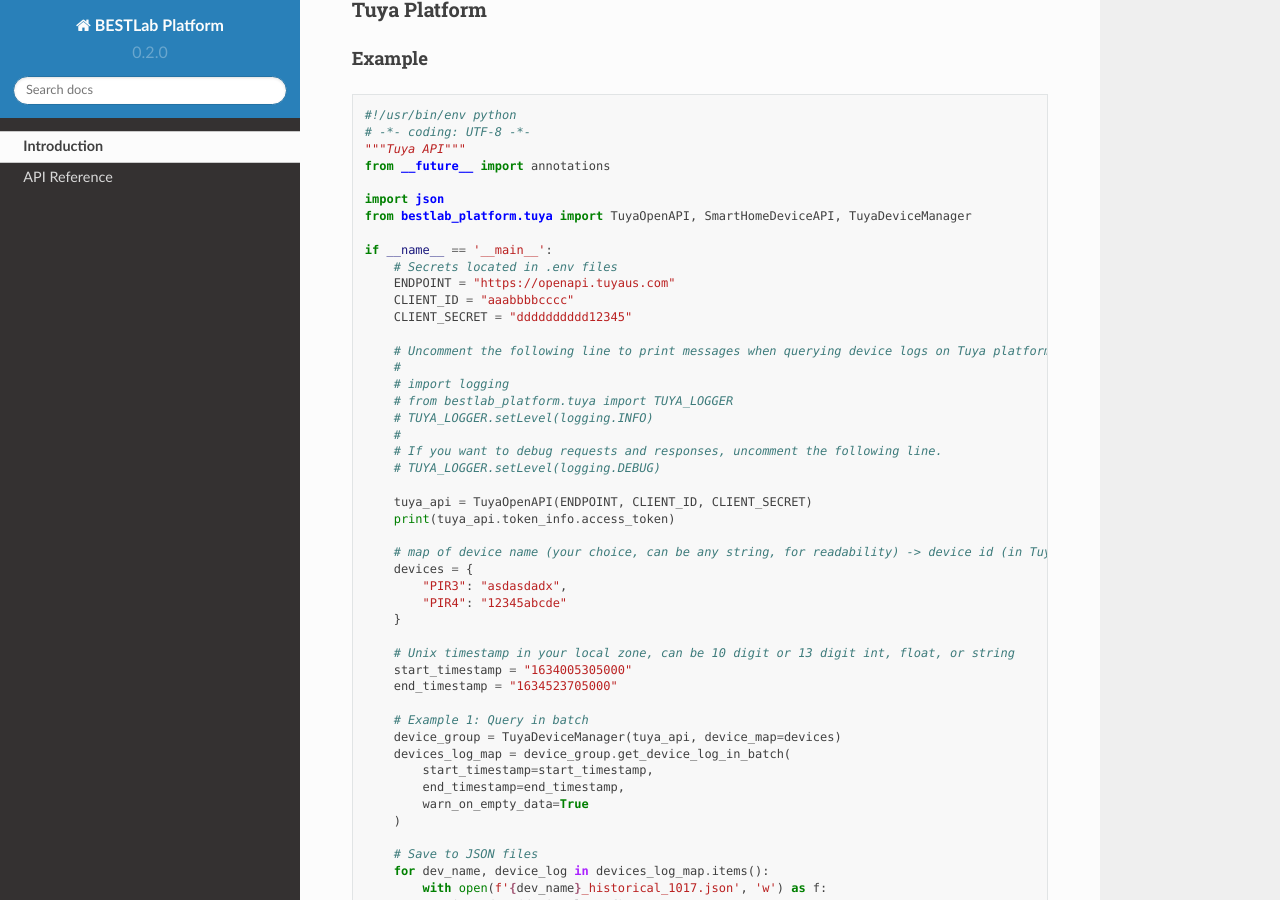
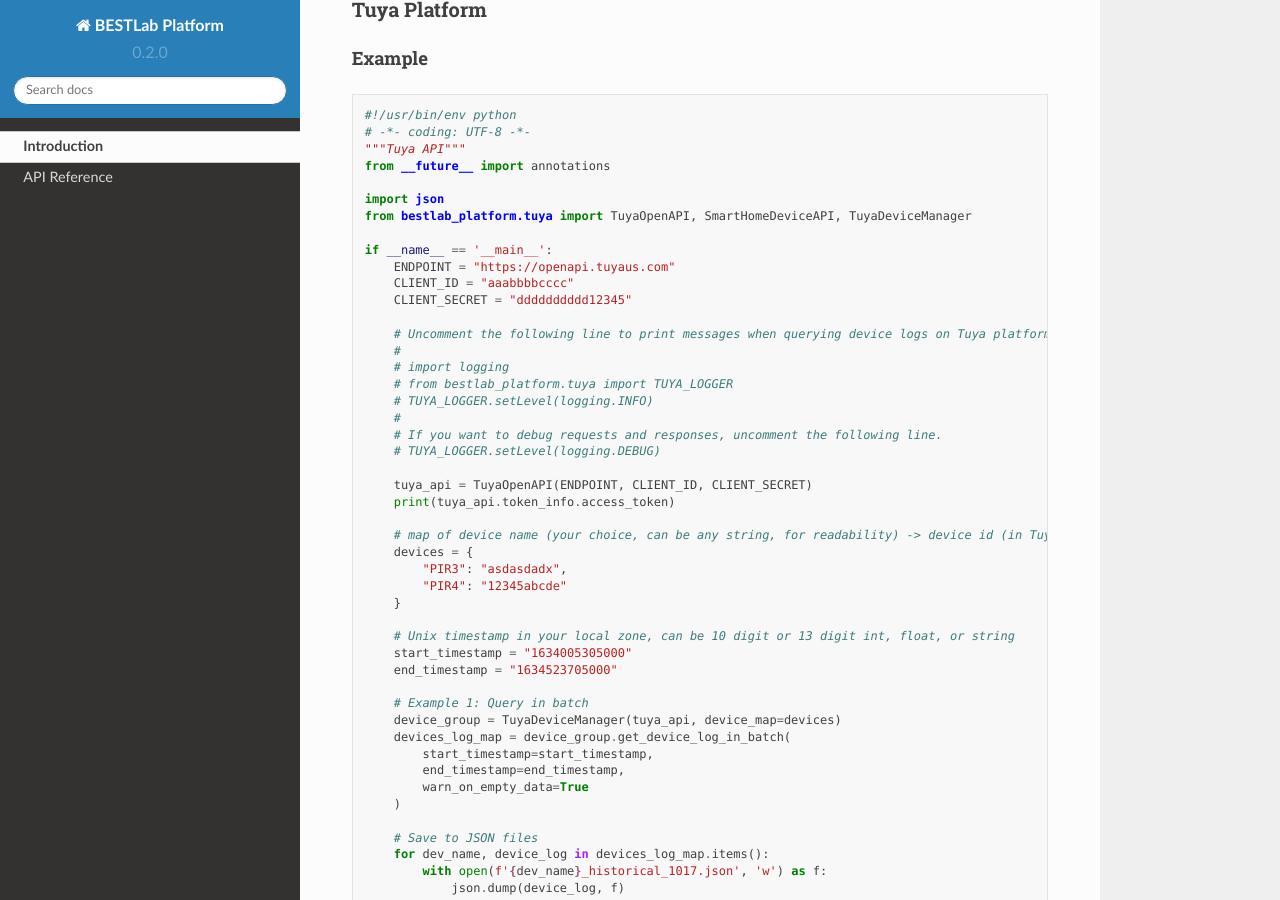
Before and after one commit to umonaca/bestlab_platform, a Sphinx documentation site: the page built from docs/source/index.rst, in a window 1280 px wide and 900 px high, scrolled down 1290 px. Built offline with Sphinx 7.4.7 and the Read the Docs theme 2.0.0, drawn with Linux system fonts in a browser that asks for light colours.

Commit message:
chore(doc): remove dotenv

```diff
--- a/README.rst
+++ b/README.rst
@@ -83,7 +83,6 @@
    from bestlab_platform.tuya import TuyaOpenAPI, SmartHomeDeviceAPI, TuyaDeviceManager
 
    if __name__ == '__main__':
-       # Secrets located in .env files
        ENDPOINT = "https://openapi.tuyaus.com"
        CLIENT_ID = "aaabbbbcccc"
        CLIENT_SECRET = "dddddddddd12345"
--- a/docs/source/index.rst
+++ b/docs/source/index.rst
@@ -94,7 +94,6 @@
    from bestlab_platform.tuya import TuyaOpenAPI, SmartHomeDeviceAPI, TuyaDeviceManager
 
    if __name__ == '__main__':
-       # Secrets located in .env files
        ENDPOINT = "https://openapi.tuyaus.com"
        CLIENT_ID = "aaabbbbcccc"
        CLIENT_SECRET = "dddddddddd12345"
```
Also changed, not shown: README.md (+0 -1 lines).
